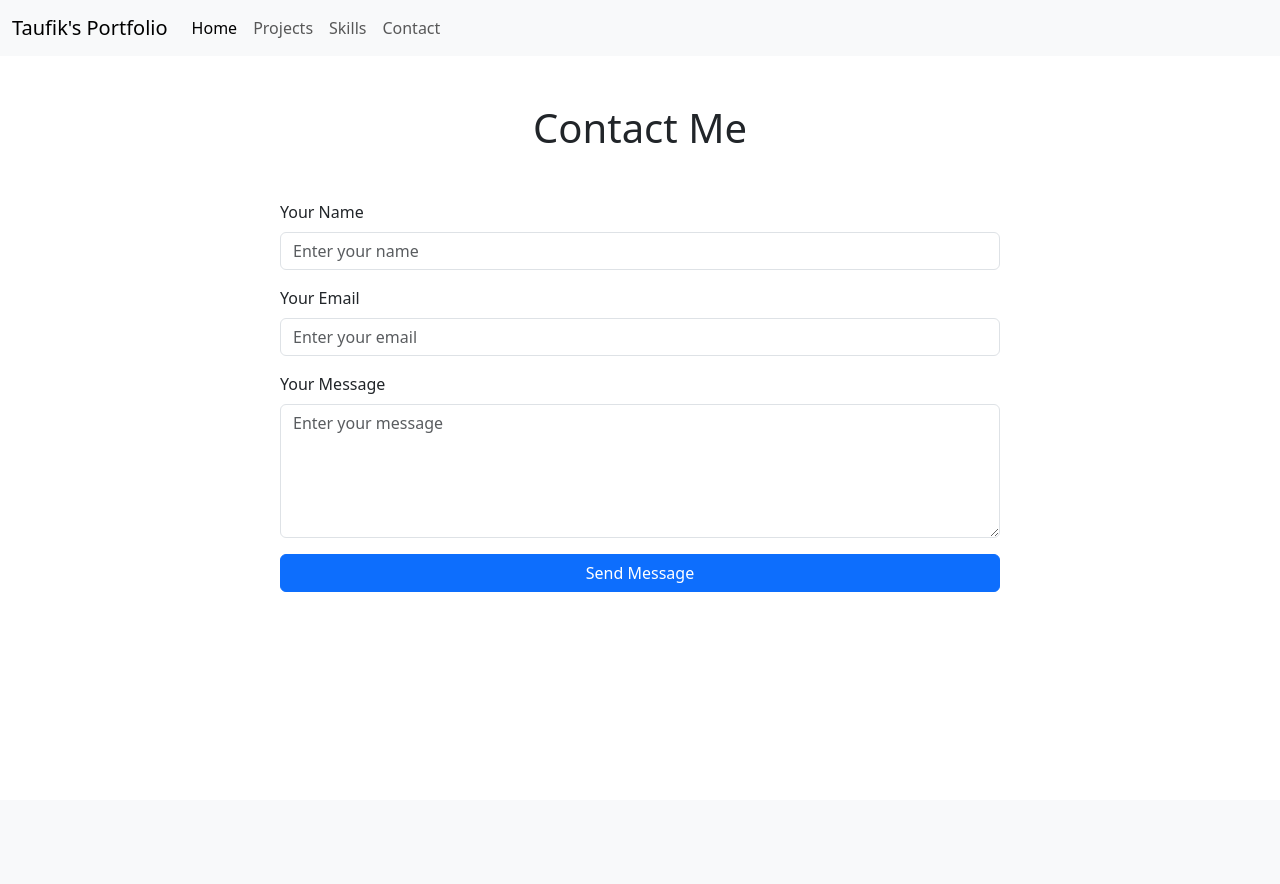
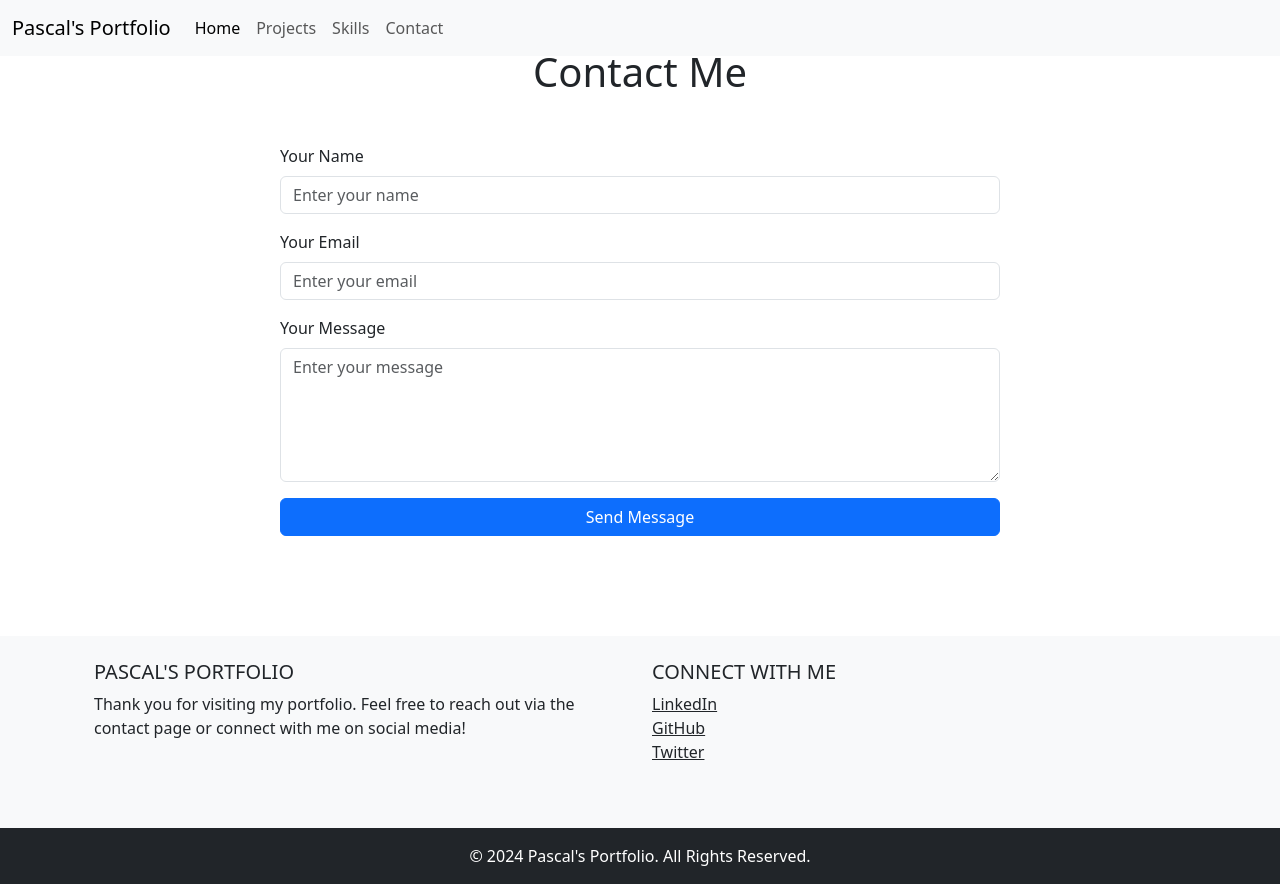
Before and after one commit to bongcoy/portfolio, a CodeIgniter 4 app: the page made by app/Views/contact.php in a window 1280 px wide. Before the commit the page ends 592 px from the top, so only its background shows below. Run offline with PHP 8.4 and a stand-in for CodeIgniter, Linux system fonts and the light colour scheme; the template is opened without the code that fills it, so the values that code supplies are empty; some libraries are stand-ins or nearby versions.

Commit message:
chore: Update main layout with sticky navbar and footer

```diff
--- a/app/Views/layouts/main.php
+++ b/app/Views/layouts/main.php
@@ -6,29 +6,35 @@
     <meta name="viewport" content="width=device-width, initial-scale=1.0">
     <title><?= esc($title) ?></title>
     <link href="https://cdn.jsdelivr.net/npm/bootstrap@5.3.0/dist/css/bootstrap.min.css" rel="stylesheet">
+    <style>
+        /* Ensures content doesn't overlap with the sticky navbar */
+        .container {
+            margin-top: 100px;
+        }
+    </style>
 </head>
 
 <body>
     <!-- Navbar -->
-    <nav class="navbar navbar-expand-lg navbar-light bg-light">
+    <nav class="navbar navbar-expand-lg navbar-light bg-light fixed-top">
         <div class="container-fluid">
-            <a class="navbar-brand" href="#">Taufik's Portfolio</a>
-            <button class="navbar-toggler" type="button" data-bs-toggle="collapse" data-bs-target="#navbarNav">
+            <a class="navbar-brand" href="#">Pascal's Portfolio</a>
+            <button class="navbar-toggler" type="button" data-bs-toggle="collapse" data-bs-target="#navbarNav" aria-controls="navbarNav" aria-expanded="false" aria-label="Toggle navigation">
                 <span class="navbar-toggler-icon"></span>
             </button>
             <div class="collapse navbar-collapse" id="navbarNav">
                 <ul class="navbar-nav">
                     <li class="nav-item">
-                        <a class="nav-link active" href="<?= base_url('/') ?>">Home</a>
+                        <a class="nav-link <?= (uri_string() == '') ? 'active' : '' ?>" href="<?= base_url('/') ?>">Home</a>
                     </li>
                     <li class="nav-item">
-                        <a class="nav-link" href="<?= base_url('/projects') ?>">Projects</a>
+                        <a class="nav-link <?= (uri_string() == 'projects') ? 'active' : '' ?>" href="<?= base_url('/projects') ?>">Projects</a>
                     </li>
                     <li class="nav-item">
-                        <a class="nav-link" href="<?= base_url('/skills') ?>">Skills</a>
+                        <a class="nav-link <?= (uri_string() == 'skills') ? 'active' : '' ?>" href="<?= base_url('/skills') ?>">Skills</a>
                     </li>
                     <li class="nav-item">
-                        <a class="nav-link" href="<?= base_url('/contact') ?>">Contact</a>
+                        <a class="nav-link <?= (uri_string() == 'contact') ? 'active' : '' ?>" href="<?= base_url('/contact') ?>">Contact</a>
                     </li>
                 </ul>
             </div>
@@ -40,6 +46,29 @@
         <?= $this->renderSection('content') ?>
     </div>
 
+    <!-- Footer -->
+    <footer class="bg-light text-center text-lg-start mt-5">
+        <div class="container p-4">
+            <div class="row">
+                <div class="col-lg-6 col-md-12 mb-4">
+                    <h5 class="text-uppercase">Pascal's Portfolio</h5>
+                    <p>Thank you for visiting my portfolio. Feel free to reach out via the contact page or connect with me on social media!</p>
+                </div>
+                <div class="col-lg-6 col-md-12 mb-4">
+                    <h5 class="text-uppercase">Connect with me</h5>
+                    <ul class="list-unstyled">
+                        <li><a href="#!" class="text-dark">LinkedIn</a></li>
+                        <li><a href="#!" class="text-dark">GitHub</a></li>
+                        <li><a href="#!" class="text-dark">Twitter</a></li>
+                    </ul>
+                </div>
+            </div>
+        </div>
+        <div class="text-center p-3 bg-dark text-white">
+            &copy; <?= date('Y') ?> Pascal's Portfolio. All Rights Reserved.
+        </div>
+    </footer>
+
     <script src="https://cdn.jsdelivr.net/npm/bootstrap@5.3.0/dist/js/bootstrap.bundle.min.js"></script>
 </body>
 
```
